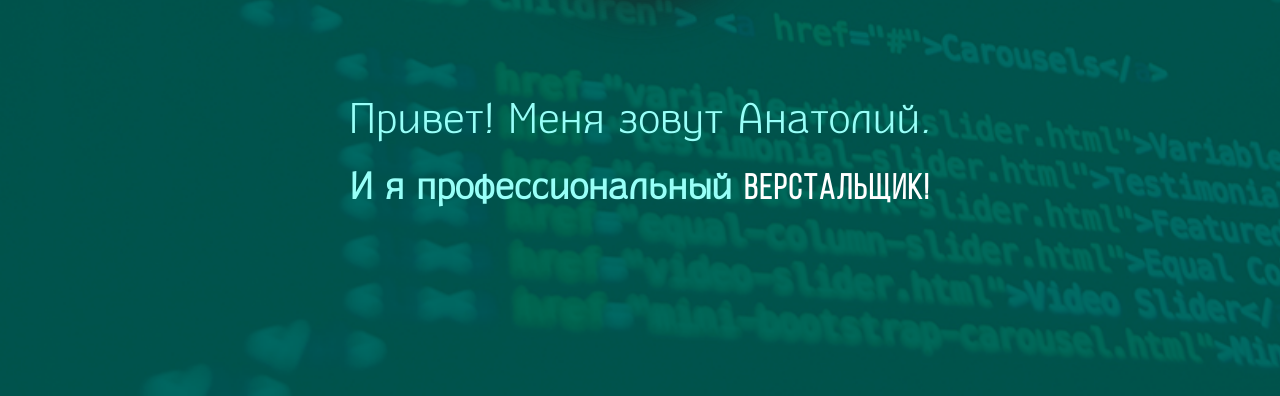
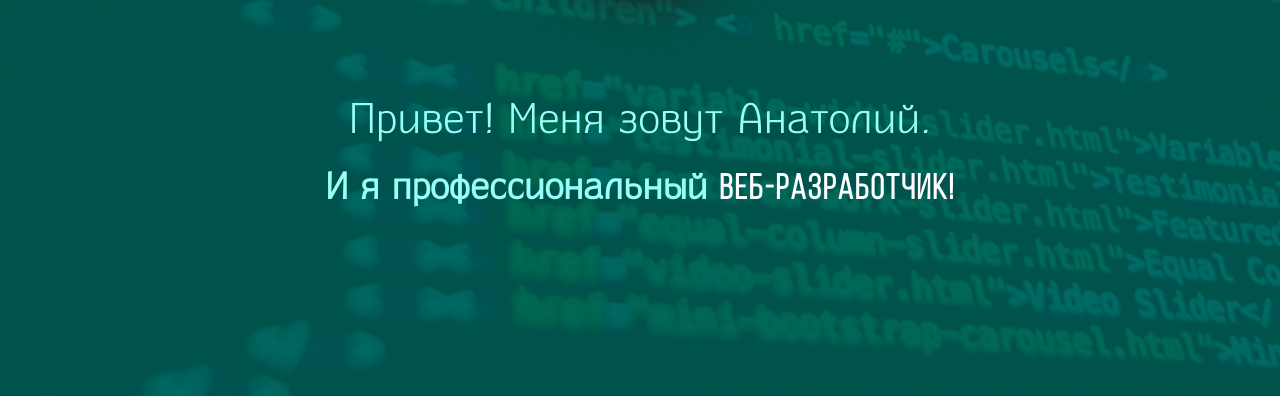
Before and after one commit to Homsi959/Portfolio, a plain HTML site: page index.html in a window 1280 px wide. Shown: the part 404-800 px from the top of the page. Drawn offline with Linux system fonts and the light colour scheme.

```diff
--- a/index.html
+++ b/index.html
@@ -24,7 +24,7 @@
 			<img src="img/img-profile.png" alt="" width="100%">
 		</div>
 		<p>Привет! Меня зовут Анатолий.</p>
-		<h1>И я профессиональный <span>верстальщик!</span></h1>
+		<h1>И я профессиональный <span>Веб-разработчик!</span></h1>
 	</header>
 
 	<div id="services">
```
Also changed, not shown: img/img-profile.jpg (deleted), 1 other file.
